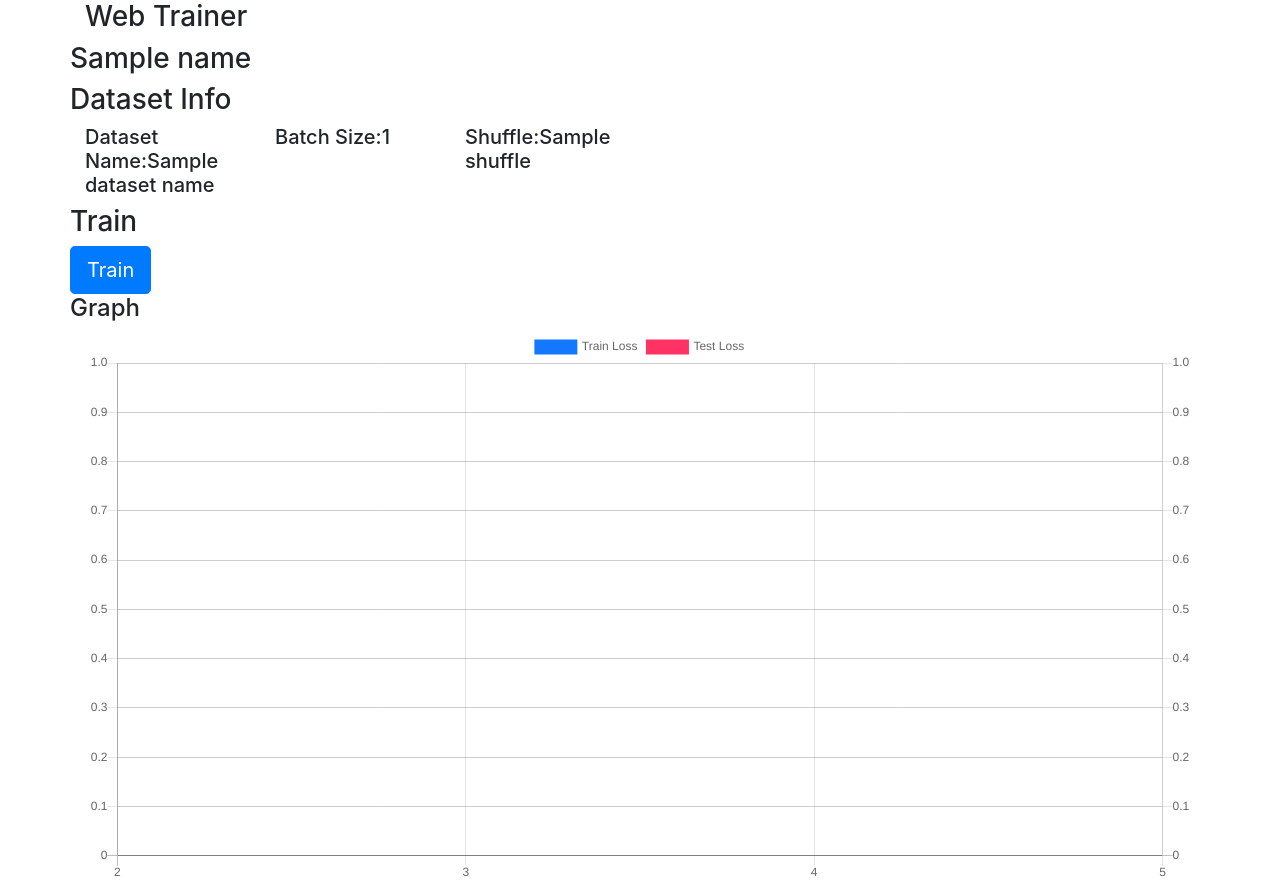
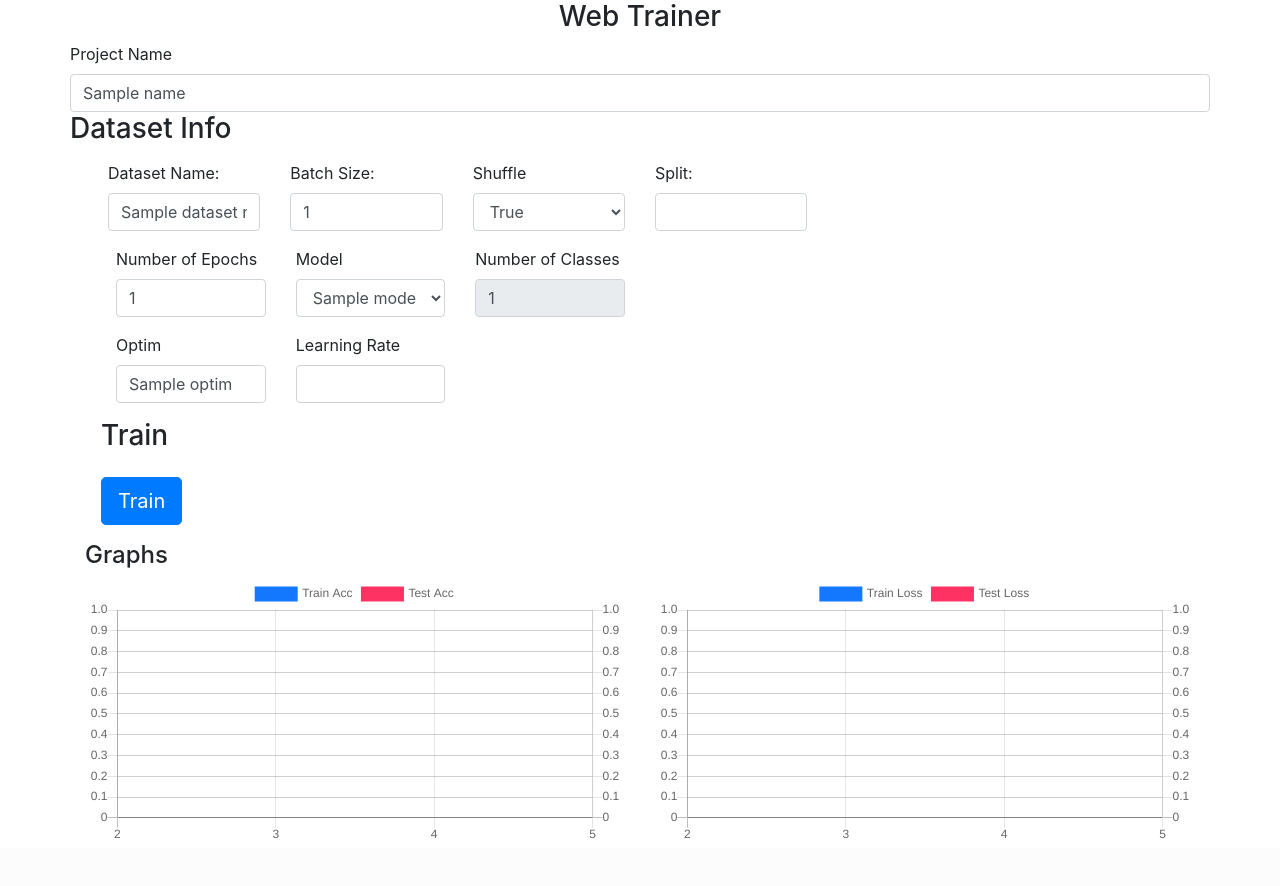
Before and after one commit to bhers4/Projects, a Flask app: template machine_learning/ImageSegmentation/street_segmentation/webui/templates/main.html in a window 1280 px wide. Shown: the part 56-942 px from the top of the page. After the commit the page ends 894 px from the top, so only its background shows below. Run offline with Flask 2, Linux system fonts and the light colour scheme; the template is opened without the code that fills it: most values are stand-ins (such as "Sample title", 1, 10 or a date in 2020); some libraries are stand-ins or nearby versions.

Commit message:
Updated UI and added in Saving

```diff
--- a/machine_learning/ImageSegmentation/street_segmentation/main.py
+++ b/machine_learning/ImageSegmentation/street_segmentation/main.py
@@ -62,10 +62,6 @@ if __name__ == "__main__":
         webui.set_trainer(nn_trainer)
         # If you run it then you gotta hand off control to clicking webserver
         webui.run()
-        # webui.train()
-        # epoch_losses = webui.trainer.epoch_losses
-        # epoch_test_losses = webui.trainer.epoch_test_losses
-        # test_accs = webui.trainer.test_accs
     else:
         nn_trainer.train_network()
         epoch_losses = nn_trainer.epoch_losses
--- a/machine_learning/ImageSegmentation/street_segmentation/webui/static/main.js
+++ b/machine_learning/ImageSegmentation/street_segmentation/webui/static/main.js
@@ -1,4 +1,5 @@
 var train_graph;
+var acc_graph;
 var interval_id;
 
 window.addEventListener('DOMContentLoaded', (event)=>{
@@ -20,7 +21,7 @@ window.addEventListener('DOMContentLoaded', (event)=>{
                 console.log("Err: ", err);
             }
         });
-        interval_id = setInterval(check_status, 5000);
+        interval_id = setInterval(check_status, 10000);
     });
 
     // Setup basic graph
@@ -60,6 +61,43 @@ window.addEventListener('DOMContentLoaded', (event)=>{
             }
         }
     });
+    // Set up accuracy graph
+    acc_graphs = document.getElementById('acc_graphs');
+    chart2d = acc_graphs.getContext('2d');
+    acc_graph = new Chart(chart2d, {
+        type: 'line',
+        data: {
+            labels: [2, 3, 4, 5],
+            datasets: [{
+                label: 'Train Acc',
+                yAxisID: 'Acc',
+                fill: false,
+                backgroundColor: "rgba(20, 120, 255, 1)",
+                borderColor: "rgba(20, 120, 255, 1)",
+            },
+            {
+                label: 'Test Acc',
+                yAxisID: 'Test Acc',
+                fill: false,
+                backgroundColor: "rgba(255, 50, 100, 1)",
+                borderColor: "rgba(255, 50, 100, 1)",
+            }]
+        },
+        options:{
+            scales:{
+                yAxes: [{
+                    name: 'Acc',
+                    id: 'Acc',
+                    position: 'left'
+                },
+                {
+                    name: 'Test Acc',
+                    id: 'Test Acc',
+                    position: 'right'
+                }]
+            }
+        }
+    });
 
 });
 
@@ -74,6 +112,7 @@ function check_status(){
             epoch_losses = response.epoch_loss;
             epoch_test_losses = response.epoch_test_losses;
             test_accs = response.test_accs;
+            train_accs = response.train_accs;
             curr_active = response.curr_active;
             if(curr_active==false){
                 clearInterval(interval_id);
@@ -88,6 +127,17 @@ function check_status(){
             train_graph.data.datasets[0].data = epoch_losses;
             train_graph.data.datasets[1].data = epoch_test_losses;
             train_graph.update();
+
+            acc_graphs = document.getElementById('acc_graphs');
+            acc_chart2d = acc_graphs.getContext('2d');
+            x_axis = [];
+            for(i=0;i<epoch_losses.length;i++){
+                x_axis.push(i);
+            }
+            acc_graph.data.labels = x_axis;
+            acc_graph.data.datasets[0].data = train_accs;
+            acc_graph.data.datasets[1].data = test_accs;
+            acc_graph.update();
         }
     })
 }
--- a/machine_learning/ImageSegmentation/street_segmentation/webui/templates/main.html
+++ b/machine_learning/ImageSegmentation/street_segmentation/webui/templates/main.html
@@ -21,34 +21,83 @@
         <span class="navbar-toggler-icon"></span>
       </button>
     </nav>
-    <div class="container">
-        <h3>Web Trainer</h3>
+    <div class="container" style="width: 95%">
+        <div class="row d-flex justify-content-center">
+            <h3>Web Trainer</h3>
+        </div>
         <div class="row">
-            <h3>{{ name }}</h3>
+            <label for="project_name">Project Name</label>
+            <input type="text" class="form-control" id="project_name" value="{{name}}"></input>
         </div>
         <div class="row">
             <h3>Dataset Info</h3>
         </div>
-        <div class="row">
+        <div class="row" style="margin: 0.5rem">
             <div class="col-lg-2">
-                <h5>Dataset Name:{{dataset_name}}</h5>
+                <label for="dataset_name">Dataset Name:</label>
+                <input class="form-control" type="text" id="dataset_name" value="{{dataset_name}}"></input>
             </div>
             <div class="col-lg-2">
-                <h5>Batch Size:{{batch_size}}</h5>
+                <label for="batch_size">Batch Size:</label>
+                <input class="form-control" type="number" id="batch_size" value="{{batch_size}}"></input>
             </div>
             <div class="col-lg-2">
-                <h5>Shuffle:{{shuffle}}</h5>
+                <label for="shuffle">Shuffle</label>
+                <select class="form-control" id="shuffle">
+                    <option>True</option>
+                    <option>False</option>
+                </select>
+            </div>
+            <div class="col-lg-2">
+                <label for="train_split">Split:</label>
+                <input class="form-control" type="number" id="train_split" value="{{split}}"></input>
             </div>
         </div>
-        <div class="row">
+        <div class="row" style="margin: 1rem">
+            <div class="col-lg-2">
+                <label for="num_epochs">Number of Epochs</label>
+                <input class="form-control" type='number' id="num_epochs" value="{{num_epochs}}"></input>
+            </div>
+            <div class="col-lg-2">
+                <label for="model">Model</label>
+                <select class="form-control" id="model">
+                    <option>{{model}}</option>
+                    <option>Resnet18</option>
+                    <option>Resnet34</option>
+                    <option>Mobilenet</option>
+                    <option>Squeezenet</option>
+                    <option>Inceptionv3</option>
+                </select>
+            </div>
+            <div class="col-lg-2">
+                <label for="num_classes">Number of Classes</label>
+                <input class="form-control" type='number' id="num_classes" value="{{num_classes}}" disabled></input>
+            </div>
+        </div>
+        <div class="row" style="margin:1rem">
+            <div class="col-lg-2">
+                <label for="optim">Optim</label>
+                <input class="form-control" type='text' id="optim" value="{{optim}}"></input>
+            </div>
+            <div class="col-lg-2">
+                <label for="lr">Learning Rate</label>
+                <input class="form-control" type='number' id="lr" value="{{lr}}"></input>
+            </div>
+        </div>
+        <div class="row" style="margin:1rem">
             <h3>Train</h3>
         </div>
-        <div class="row">
+        <div class="row" style="margin:1rem">
             <button id='train_go' class="btn btn-lg btn-primary">Train</button>
         </div>
         <div class="row">
-            <h4>Graph</h4>
             <div class="col-lg-12">
+                <h4>Graphs</h4>
+            </div>
+            <div class="col-lg-6">
+                <canvas id="acc_graphs"></canvas>
+            </div>
+            <div class="col-lg-6">
                 <canvas id="training_graph"></canvas>
             </div>
         </div>
```
Also changed, not shown: machine_learning/ImageSegmentation/street_segmentation/trainer/trainer.py (+54 -8 lines), machine_learning/ImageSegmentation/street_segmentation/webui/ui.py (+9 -2 lines).
